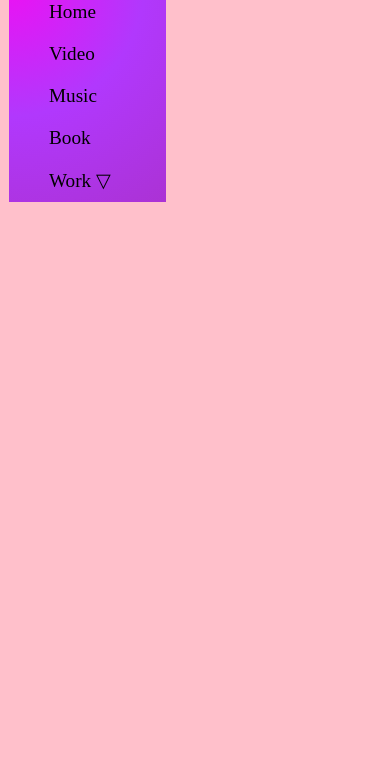
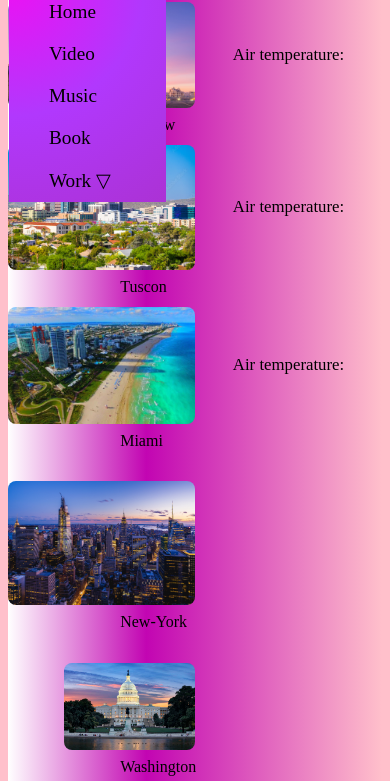
Before and after one commit to Plyassunova/Plyassunova-, a website: page api.html in a window 390 px wide. Shown: the part 88-869 px from the top of the page. Before the commit the page ends 844 px from the top, so only its background shows below. Drawn offline with Linux system fonts and the light colour scheme; no server answers.

Commit message:
update33

```diff
--- a/api.html
+++ b/api.html
@@ -31,12 +31,39 @@
         </div>
     </div>
     </nav>
+    <main class="API">
+        <section class="Moscow">
+            <img src="./src/public/moscow.jfif">
+            <span id = "Moscow"> Air temperature: </span>
+        </section>
+        <section class="name">Moscow</section>
+        <section class="Tucson">
+            <img src="./src/public/tucson.jpg">
+            <span id = "Tucson"> Air temperature:  </span>
+        </section>
+        <section class="name">Tuscon</section>
+        <section class="Miami">
+            <img src="./src/public/Miami.jpg">
+            <span id = "Miami"> Air temperature: </span>
+        </section>
+        <section class="name">Miami</section>
+        <section class="New-York">
+            <img src="./src/public/New.jfif">
+            <span id = "New-York"> </span>
+        </section>
+        <section class="name">New-York</section>
+        <section class="Washington">
+            <img src="./src/public/Washington.jfif">
+            <span id = "Washington"></span>
+        </section>
+        <section class="name">Washington</section>
+    </main>
     <footer>
         <a href="https://www.youtube.com/"><img src="./src/public/youtube.png" width ="70" height ="60"> </a>
         <a href="https://ru-ru.facebook.com/"><img src="./src/public/facebook.png" width ="60" height ="60"></a>
         <a href="https://www.instagram.com/plyassunovaa/"><img src="./src/public/instagram.jpg" width ="70" height ="60"></a>
     </footer>
     <script src = "./js/script.js"> </script>
+    <script src = "./api.js"></script>
     </body>
-
     </html>
--- /dev/null
+++ b/api.js
@@ -0,0 +1,31 @@
+const moscow = document.getElementById("Moscow")
+const tucson = document.getElementById("Tucson")
+const miami = document.getElementById("Miami")
+
+async function Api() {
+    const respons_moscow = await fetch("https://api.open-meteo.com/v1/forecast?latitude=55.7522&longitude=37.6156&current=temperature_2m&hourly=temperature_2m")
+    const respons_tucson = await fetch("https://api.open-meteo.com/v1/forecast?latitude=32.2217&longitude=-110.9265&current=temperature_2m&hourly=temperature_2m")
+    const respons_miami = await fetch("https://api.open-meteo.com/v1/forecast?latitude=25.7743&longitude=-80.1937&current=temperature_2m&hourly=temperature_2m")
+    const data_moscow = await respons_moscow.json()
+    const data_tucson = await respons_tucson.json()
+    const data_miami = await respons_miami.json()
+    return [data_moscow, data_tucson, data_miami]
+}
+
+async function output() {
+    try {
+        let out = await Api()
+        console.log(out)
+        moscow.textContent = `Air temperature: ${out[0].current.temperature_2m} \u00B0C`
+        tucson.textContent = `Air temperature: ${out[1].current.temperature_2m} \u00B0C`
+        miami.textContent = `Air temperature: ${out[2].current.temperature_2m} \u00B0C`
+    }
+    catch(error) {
+        console.log(error)
+    }
+    finally {
+        setTimeout(output, 10000)
+    }
+}
+
+output()
--- a/style.css
+++ b/style.css
@@ -326,6 +326,142 @@ footer a {
 }
 
 
+.API {
+    display: flex;
+    flex-direction: column;
+}
+
+.API .Moscow {
+    display: flex;
+    flex-direction: row;
+    width: 70%;
+    margin: auto;
+    margin-bottom: 40px;
+    padding-top: 20px;
+}
+
+.API .Moscow img, span {
+    margin: auto;
+    width: 50%;
+    height: auto;
+}
+
+.API .Miami {
+    display: flex;
+    flex-direction: row;
+    width: 70%;
+    margin: auto;
+    margin-bottom: 40px;
+}
+
+.API .Miami img, span {
+    margin: auto;
+    width: 50%;
+    height: auto;
+}
+
+.API .Tucson {
+    display: flex;
+    flex-direction: row;
+    width: 70%;
+    margin: auto;
+    margin-bottom: 40px;
+}
+
+.API .Tucson img, span {
+    margin: auto;
+    width: 50%;
+    height: auto;
+}
+
+.API .New-York {
+    display: flex;
+    flex-direction: row;
+    width: 70%;
+    margin: auto;
+    margin-bottom: 40px;
+    padding-top: 20px;
+}
+
+.API .New-York img, span {
+    margin: auto;
+    width: 50%;
+    height: auto;
+}
+
+.API .Washington {
+    display: flex;
+    flex-direction: row;
+    width: 70%;
+    margin: auto;
+    margin-bottom: 40px;
+    padding-top: 20px;
+}
+
+.API .Washington img, span {
+    margin: auto;
+    width: 50%;
+    height: auto;
+}
+
+.API .Moscow img {
+    border-radius: 8px;
+}
+
+.API .Tucson img {
+    border-radius: 8px;
+}
+
+.API .Miami img {
+    border-radius: 8px;
+}
+
+.API .New-York img {
+    border-radius: 8px;
+}
+
+.API .Washington img {
+    border-radius: 8px;
+}
+
+.API .Moscow span {
+    display: inline;
+    text-align: center;
+    font-size: 1.2rem;
+}
+
+.API .Miami span {
+    display: inline;
+    text-align: center;
+    font-size: 1.2rem;
+}
+
+.API .Tucson span {
+    display: inline;
+    text-align: center;
+    font-size: 1.2rem;
+}
+
+.API .New-York span {
+    display: inline;
+    text-align: center;
+    font-size: 1.2rem;
+}
+
+.API .Washington span {
+    display: inline;
+    text-align: center;
+    font-size: 1.2rem;
+}
+
+.name {
+    display: flex;
+    margin-left: 30%;
+    margin-top: -2em;
+    margin-bottom: 3%;
+}
+
+
 
 @media (max-width: 700px) {
     .burger {
@@ -486,6 +622,47 @@ footer a {
     .math form fieldset {
         width: 100%;
     }
+
+    .API .Moscow {
+        width: 100%;
+    }
+
+    .API .Tucson {
+        width: 100%;
+    }
+
+    .API .Miami {
+        width: 100%;
+    }
+
+    .API .New-York {
+        width: 100%;
+    }
+
+    .API .Miami {
+        width: 100%;
+    }
+
+    .API .Moscow span {
+        font-size: 1.05rem;
+    }
+
+    .API .Tucson span {
+        font-size: 1.05rem;
+    }
+
+    .API .Miami span {
+        font-size: 1.05rem;
+    }
+
+    .API .New-York span {
+        font-size: 1.05rem;
+    }
+
+    .API .Washington span {
+        font-size: 1.05rem;
+    }
+
 }
 
 @media (min-width: 700px) and (max-width: 900px) {
```
Also changed, not shown: numbered_source.txt (added), src/public/Miami.jpg (added), src/public/New.jfif (added), src/public/Washington.jfif (added), src/public/moscow.jfif (added), src/public/tucson.jfif (added), src/public/tucson.jpg (added), src/public/tusc.jfif (added).
